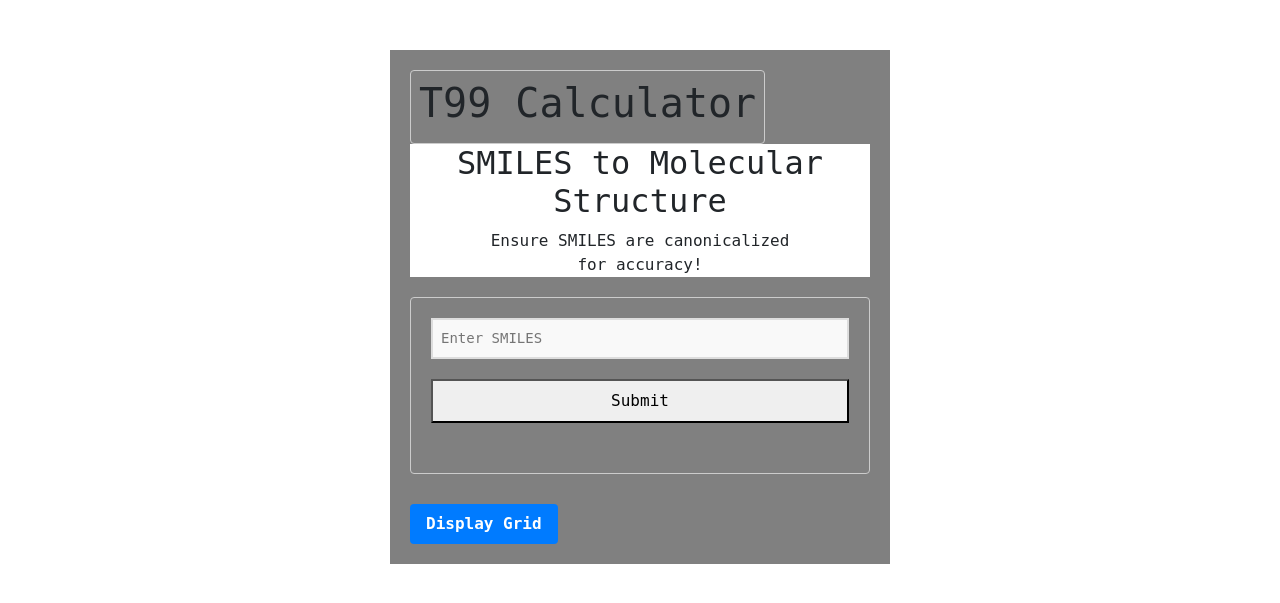
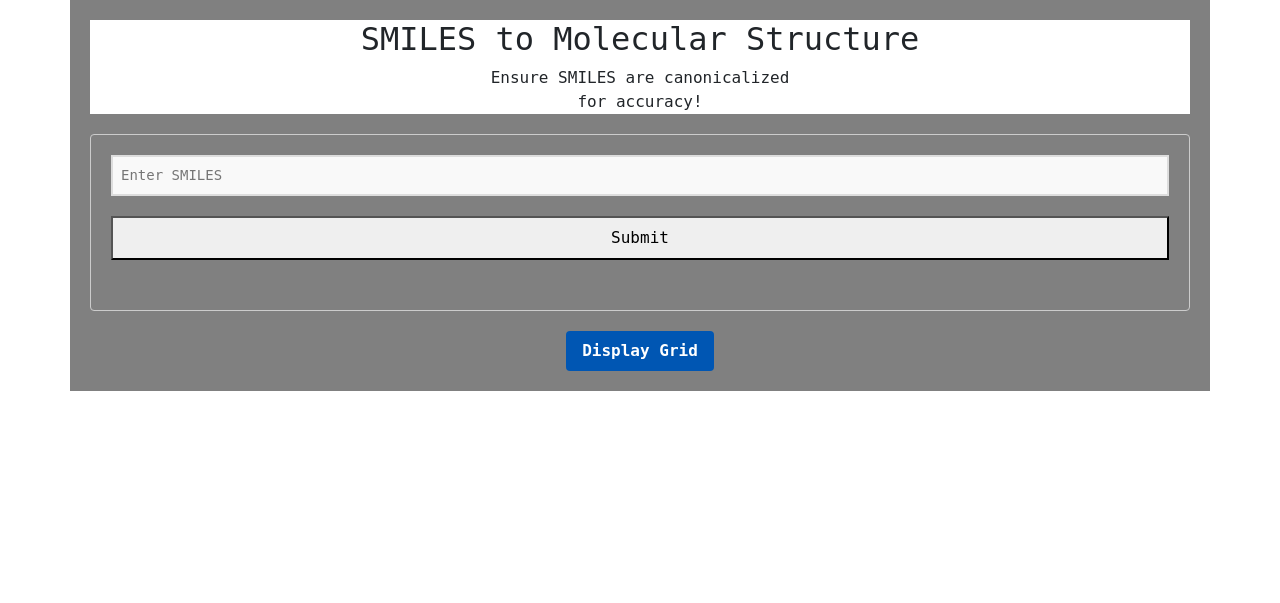
Before and after one commit to rta-98/T99Calculator, a FastAPI app: page / in a window 1280 px wide. Shown: the top 603 px of the page. Run offline with FastAPI, Linux system fonts and the light colour scheme.

Commit message:
Cleaned-up DOM; decision tree needing work.

```diff
--- a/static/scripts/modules/toggle.js
+++ b/static/scripts/modules/toggle.js
@@ -1,6 +1,14 @@
-function toggle(homePath = '/', gridPath = '/grid') {
-    const dir = window.location.pathname;
-    window.location.href = dir === homePath ? gridPath : homePath;
+function toggle(homePath = {
+
+    '/' : 'grid',
+    '/grid': '/filter-grid',
+    '/filter-grid': '/'
+
+  }) {
+
+      const dir = window.location.pathname;
+      window.location.href = homePath[dir] || '/';
+
 }
 
 export  { toggle };
--- a/static/styles/style_1.css
+++ b/static/styles/style_1.css
@@ -9,8 +9,8 @@ body {
 }
 
 .container {
-    max-width: 500px;
-    margin: 50px auto;
+    max-width: auto;
+    margin: 0 auto;
     background-color: gray;
     padding: 20px;
 /*    text-align: center;*/
@@ -40,6 +40,7 @@ body {
 }
 
 h1 {
+  text-align: center;
   font-family: monospace;
   font-size: 40px;
 }
@@ -112,15 +116,27 @@ input {
   font-weight: bold;
   transition: background-color 0.3s ease;
   align-self: flex-end;
-  margin-top: 10px;
+  margin-top: auto;
+  display: flex;
+  justify-content: center;
+  background-color: #0056b3;
 }
-
+#toggle-btn-cont {
+  display: flex;
+  justify-content: center;
+/*  align: center;*/
+/*  padding: 10px 20px 30px 40px;*/
+}
 #toggle-btn:hover {
+  display: flex;
+  justify-content: center;
   background-color: #0056b3;
 }
 
 .grid-info {
-  text-align: center;
+  display: grid;;
+  justify-content: center;
+  align-items: center;
   background: white;
   border: 1px solid #ccc;
   border-radius: 4px;
--- a/templates/base.html
+++ b/templates/base.html
@@ -12,9 +12,9 @@
 </head>
 <body>
   <div class="container">
-    <div class="home-title">
-      <h1>T99 Calculator</h1>
-    </div>
+<!--    <div class="home-title">-->
+<!--      <h1>T99 Calculator</h1>-->
+<!--    </div>-->
     <div class="home-about">
       <h2>SMILES to Molecular Structure</h2>
       <p>Ensure SMILES are canonicalized<br>for accuracy!</p>
@@ -26,7 +26,9 @@
       <div id="canon-smi"></div>
       <img id="img"/>
     </div>
-    <button id="toggle-btn">Display Grid</button>
+    <div id="toggle-btn-cont">
+      <button id="toggle-btn">Display Grid</button>
+    </div>
     {% block content %}{% endblock %}
   </div>
   <script type="module" src="{{ url_for('static', path='scripts/main.js') }}"></script>
```
Also changed, not shown: other parts of static/styles/style_1.css (+31 -1 lines), templates/display.html (+12 -11 lines), utility/services.py (+23 -9 lines). Lines whose indentation alone changed are shown as unchanged.
